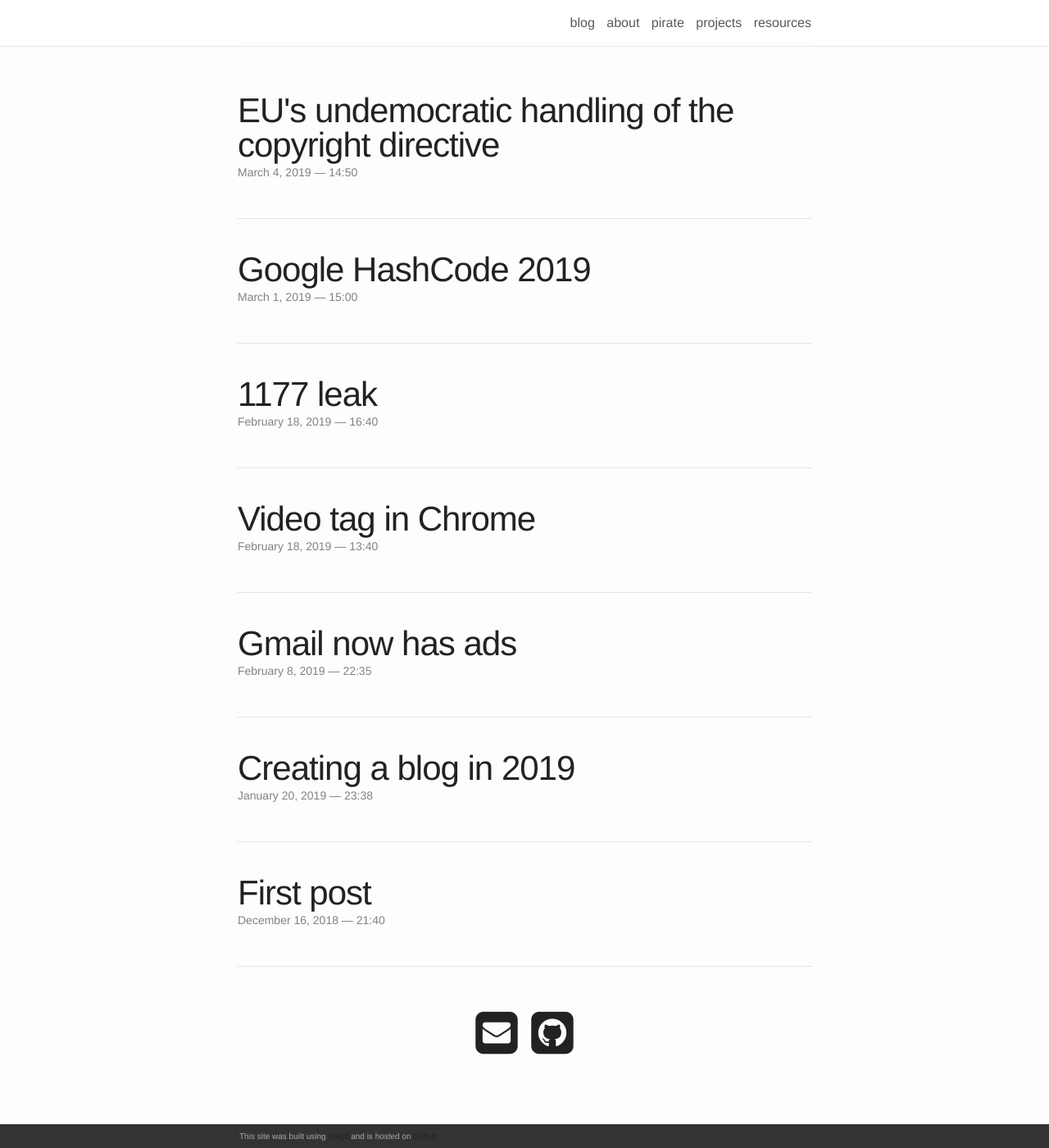
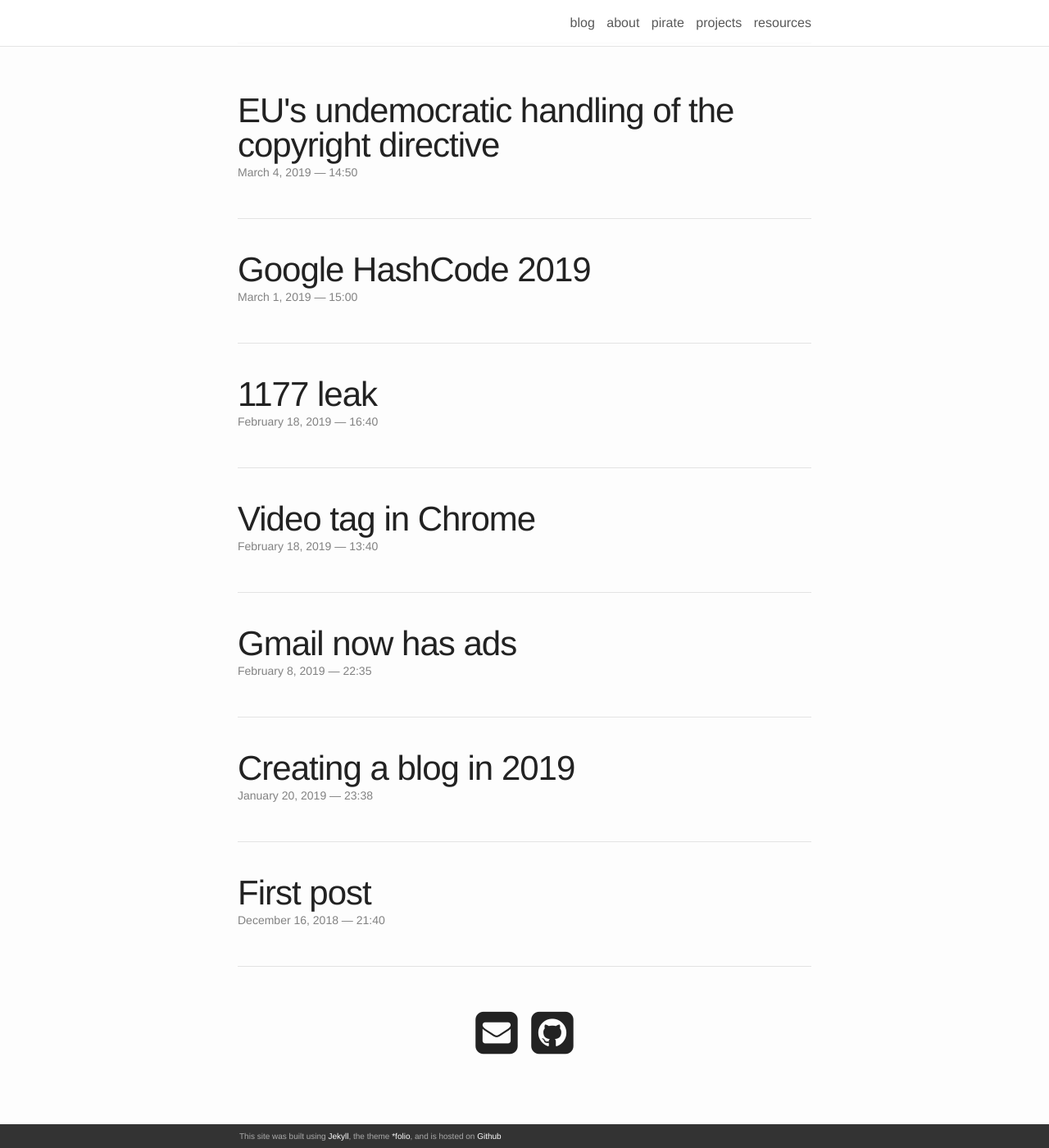
Before and after one commit to exoji2e/exoji2e.github.com, a Jekyll site: the page built from index.html, in a window 1280 px wide and 1400 px high, scrolled down 253 px. Shown: the whole window at 82% size. Built offline with Jekyll 4.4.1, drawn with Linux system fonts in a browser that asks for light colours; nearby versions of some CDN libraries; the list of posts is cut into pages by our own code.

Commit message:
update some css of footer and projects

```diff
--- a/_includes/footer.html
+++ b/_includes/footer.html
@@ -1,7 +1,9 @@
-<footer class="site-footer">
+<footer class="site-footer" id="myfooter">
 
   <div class="wrapper">
-    <p>This site was built using <a href="http://jekyllrb.com" target="_blank">Jekyll</a> and is hosted on <a href="https://github.com/exoji2e/exoji2e.github.com" target="_blank">Github</a></p>
+    <p>This site was built using <a class="footer-link" href="http://jekyllrb.com" target="_blank">Jekyll</a>,
+    the theme <a class="footer-link" href="http://jekyllrb.co://github.com/bogoli/-folio" target="_blank">*folio</a>,
+    and is hosted on <a class="footer-link" href="https://github.com/exoji2e/exoji2e.github.com" target="_blank">Github</a></p>
   </div>
 
 </footer>
--- a/_sass/_layout.scss
+++ b/_sass/_layout.scss
@@ -87,6 +87,10 @@ width:100%;
 
 .site-footer p {
     margin-bottom: 0; // Remove margin set in _sass/_base.scss for vertical rythm
+}
+
+.footer-link {
+    color: #fff;
 }
 
 /**
@@ -198,8 +202,8 @@ display: table;
 clear: both;
 }
 .project {
-width: 230px;
-height: 250px;
+width: 180px;
+height: 220px;
 float: left;
 vertical-align: middle;
 box-sizing: border-box;
@@ -207,7 +211,7 @@ padding: 10px;
 }
 .thumbnail{
 width: 100%;
-height: 230px;
+height: 180px;
 overflow: hidden;
 }
 .thumbnail img{
@@ -222,8 +226,16 @@ max-height:100%;
 float: left;
 position: relative;
 width: 100%;
-height: 230px;
+height: 180px;
 }
+.project .project-title{
+color: $grey-color;
+text-align: center;
+}
+.thumbnail a:hover .project-title {
+color: $grey-color-light;
+}
+
 .thumbnail a span {
 display: none;
 position: absolute;
@@ -231,9 +243,9 @@ top: 0;
 left: 0;
 bottom: 0;
 right: 0;
-background: rgba(0,0,0,0.4);
+background: rgba(0,0,0,0.6);
 color: $grey-color-light;
-padding: 40px;
+padding: 20px;
 text-align: center;
 }
 .thumbnail a:hover span {
```
Also changed, not shown: projects.md (+2 -4 lines).
